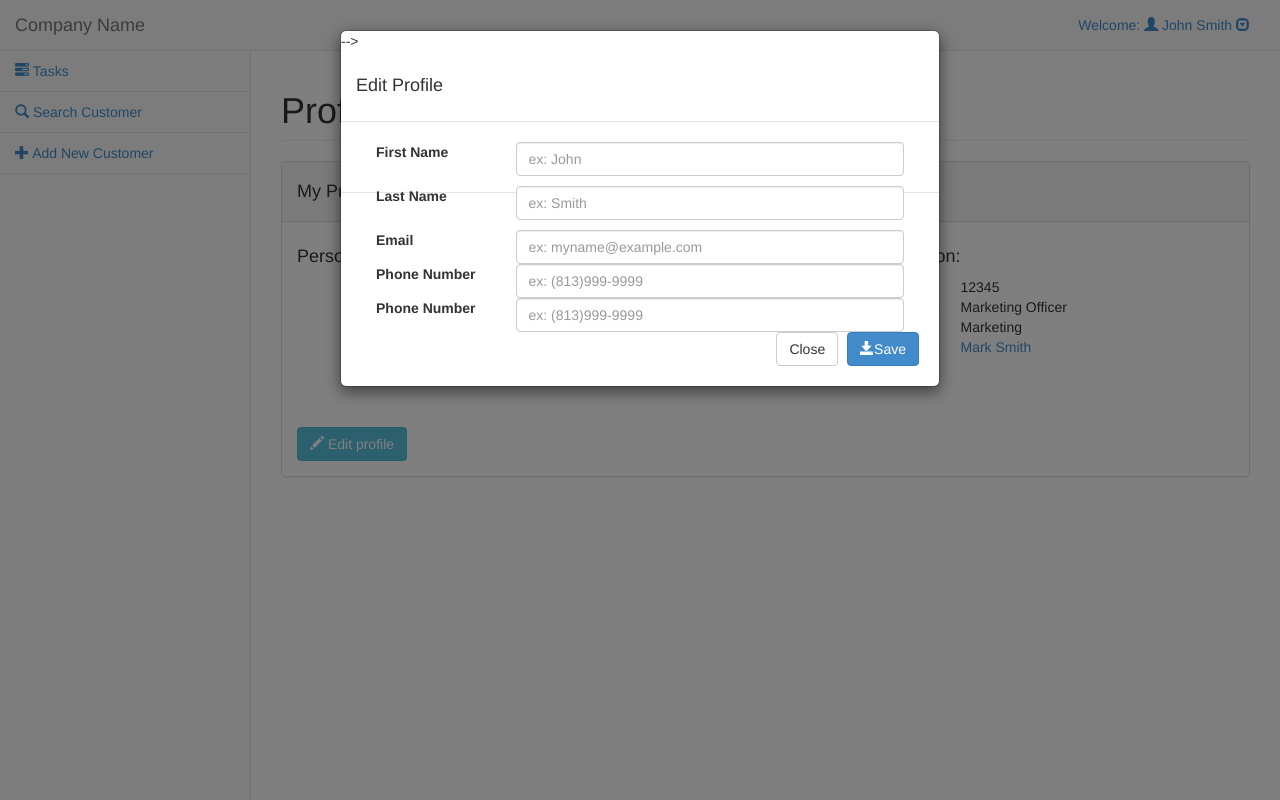
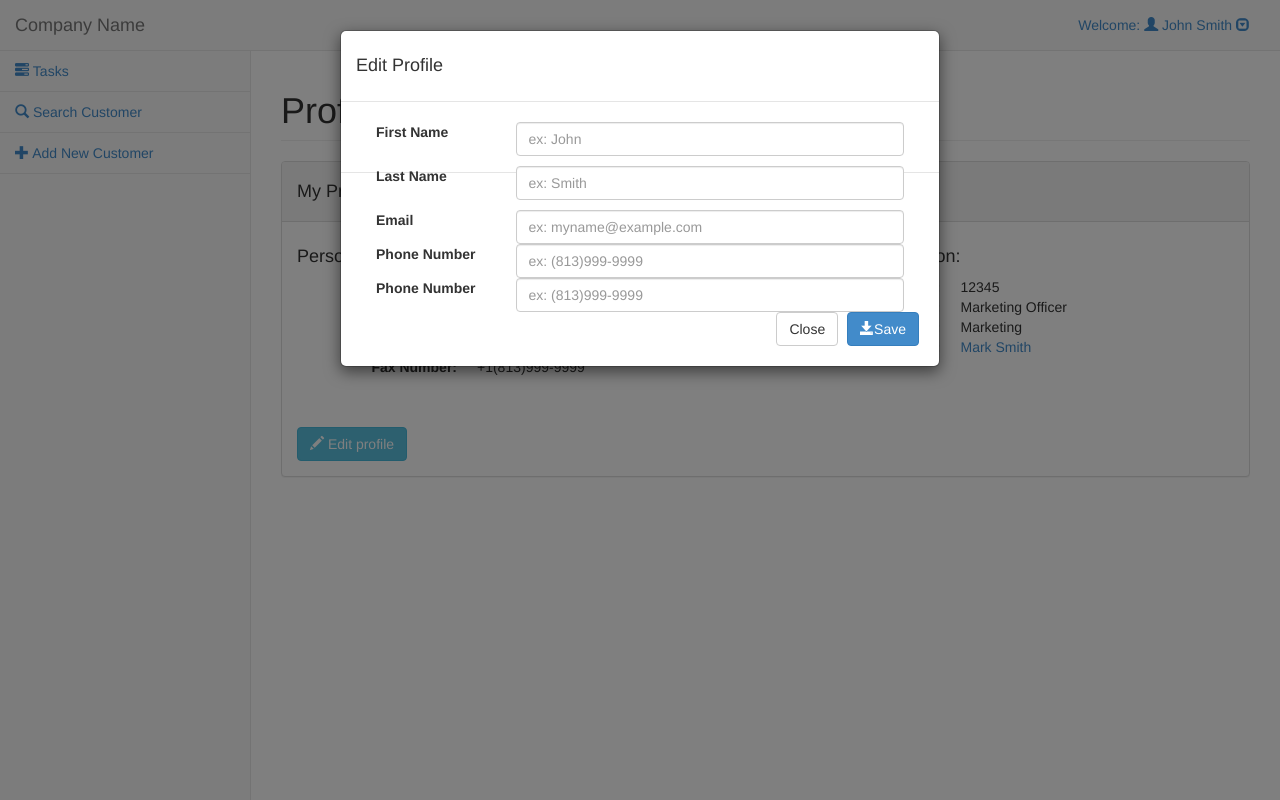
Before and after one commit to jmfield2/DB-CRM, a Python web app: template CRM/templates/userprofile.html in a window 1280 px wide, after a click on "Edit profile". Run offline with Jinja, Linux system fonts and the light colour scheme; the template is opened without the code that fills it, so the values that code supplies are empty; some libraries are stand-ins or nearby versions.

Commit message:
minor mistake fix in userprofile

```diff
--- a/CRM/templates/userprofile.html
+++ b/CRM/templates/userprofile.html
@@ -141,41 +141,41 @@
     <div class="modal fade" id="editProfile" role="dialog">
         <div class="modal-dialog">
             <div class="modal-content">
-                <form> -->
+                <form>
                     <div class="modal-header">
                         <h4>Edit Profile</h4>
                     </div>
                     <div class="modal-body">
                         <div class = "form-group">
                                     <!-- <h5 class="contact-title">Customer Name</h5> -->
-                            <label for="contact-name" class="col-lg-3">First Name</label>
-                            <div class="col-lg-9">
+                            <label for="contact-name" class="col-md-3">First Name</label>
+                            <div class="col-md-9">
                                     <input type="text" class="form-control" id="contact-name" placeholder="ex: John">
                                 <p class="help-block"></p>
                             </div>
                         </div>
                         <div class = "form-group">
-                            <label for="contact-name" class="col-lg-3">Last Name</label>
-                            <div class="col-lg-9">
+                            <label for="contact-name" class="col-md-3">Last Name</label>
+                            <div class="col-md-9">
                                 <input type="text" class="form-control" id="contact-name" placeholder="ex: Smith">
                                 <p class="help-block"></p>
                             </div>
                         </div>
                         <div class="form-group">
-                            <label for="contact-email" class="col-lg-3">Email</label>
-                            <div class="col-lg-9">
+                            <label for="contact-email" class="col-md-3">Email</label>
+                            <div class="col-md-9">
                                 <input type="email" class="form-control" id="contact-email" placeholder="ex: myname@example.com">
                             </div>
                         </div>
                         <div class="form-group">
-                            <label for="contact-phone" class="col-lg-3">Phone Number</label>
-                            <div class="col-lg-9">
+                            <label for="contact-phone" class="col-md-3">Phone Number</label>
+                            <div class="col-md-9">
                                 <input type="text" class="form-control" id="contact-phone" placeholder="ex: (813)999-9999">
                             </div>
                         </div>
                         <div class="form-group">
-                            <label for="contact-fax" class="col-lg-3">Phone Number</label>
-                            <div class="col-lg-9">
+                            <label for="contact-fax" class="col-md-3">Phone Number</label>
+                            <div class="col-md-9">
                                 <input type="text" class="form-control" id="contact-fax" placeholder="ex: (813)999-9999">
                             </div>
                         </div>
```
